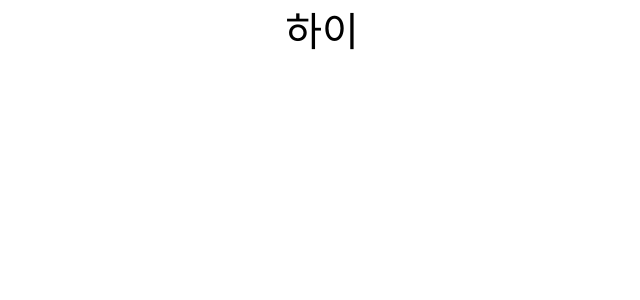
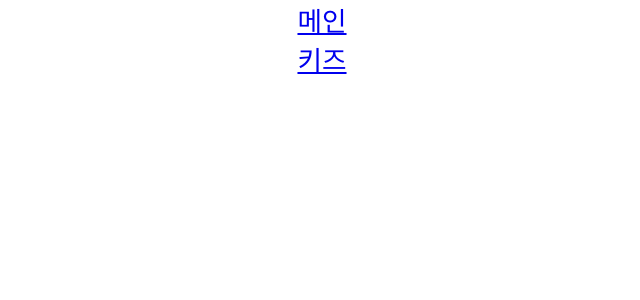
Before and after one commit to msg824/yourics, a React (Create React App) app in the folder client/: page / in a window 1280 px wide. Shown: the top 300 px of the page, without its empty margins (318-958 px from the left). Built offline with nearby package versions, Linux system fonts and the light colour scheme.

Commit message:
React router 로 각 페이지 연결 서버, 클라이언트 동시 실행 가능 명령어 : npm run dev

```diff
--- a/client/package.json
+++ b/client/package.json
@@ -8,6 +8,7 @@
     "@testing-library/user-event": "^7.2.1",
     "react": "^16.13.1",
     "react-dom": "^16.13.1",
+    "react-router-dom": "^5.1.2",
     "react-scripts": "3.4.1"
   },
   "scripts": {
--- a/client/src/App.css
+++ b/client/src/App.css
@@ -1,38 +1,6 @@
-/* .App {
-  text-align: center;
+/* css 선택자 이름은 중복되면 안됨 */
+
+.container-home {
+    font-size: 20pt;
+    text-align: center;
 }
-
-.App-logo {
-  height: 40vmin;
-  pointer-events: none;
-}
-
-@media (prefers-reduced-motion: no-preference) {
-  .App-logo {
-    animation: App-logo-spin infinite 20s linear;
-  }
-}
-
-.App-header {
-  background-color: #282c34;
-  min-height: 100vh;
-  display: flex;
-  flex-direction: column;
-  align-items: center;
-  justify-content: center;
-  font-size: calc(10px + 2vmin);
-  color: white;
-}
-
-.App-link {
-  color: #61dafb;
-}
-
-@keyframes App-logo-spin {
-  from {
-    transform: rotate(0deg);
-  }
-  to {
-    transform: rotate(360deg);
-  }
-} */
--- a/client/src/App.js
+++ b/client/src/App.js
@@ -1,14 +1,36 @@
 import React from 'react';
-import logo from './logo.svg';
 import './App.css';
-import IndexRoot from './components/IndexRoot';
+import { BrowserRouter as Router, Route, Link, Switch } from 'react-router-dom';
+import MainPage from './components/MainPage/MainPage';
+import KidsPage from './components/KidsPage/KidsHome';
 
+// Router 정의
 function App() {
-  return (
-    <div className="App">
-      <IndexRoot></IndexRoot>
-    </div>
-  );
+    return (
+        <div className="App">
+            <Router>
+                <Switch>
+                    <Route exact path="/" children={<Home/>} /> {/* 아래 Home 함수 호출 */}
+                    <Route path="/main" children={<MainPage/>} /> {/* MainPage 호출 */}
+                    <Route path="/kids" children={<KidsPage/>} /> {/* KidsPage 호출 */}
+                </Switch>
+            </Router>
+        </div>
+    );
+}
+
+// Home 페이지 html 여기에 구현 (App.css)
+function Home() {
+    return (
+        <div className="container-home">
+            <div className="link-main">
+                <Link to="/main">메인</Link>
+            </div>
+            <div className="link-kids">
+                <Link to="/kids">키즈</Link>
+            </div>
+        </div>
+    )
 }
 
 export default App;
--- a/client/src/components/IndexRoot.js
+++ /dev/null
@@ -1,25 +0,0 @@
-import React from 'react';
-import './indexRoot.css';
-
-class IndexRoot extends React.Component {
-    constructor(props) {
-        super(props);
-        this.state = {
-
-        }
-    }
-
-    componentDidMount() {
-
-    }
-
-    render() {
-        return (
-            <div className="container">
-                하이
-            </div>
-        )
-    }
-}
-
-export default IndexRoot;
--- a/client/src/components/KidsPage/KidsHome.js
+++ b/client/src/components/KidsPage/KidsHome.js
@@ -0,0 +1,25 @@
+import React from 'react';
+import './css/KidsHome.css';
+
+class KidsHome extends React.Component {
+    constructor(props) {
+        super(props);
+        this.state = {
+
+        }
+    }
+
+    componentDidMount() {
+
+    }
+
+    render() {
+        return (
+            <div className="container_kids">
+                키즈 페이지
+            </div>
+        )
+    }
+}
+
+export default KidsHome;
--- a/client/src/components/MainPage/MainPage.js
+++ b/client/src/components/MainPage/MainPage.js
@@ -0,0 +1,25 @@
+import React from 'react';
+import './css/MainPage.css';
+
+class MainPage extends React.Component {
+    constructor(props) {
+        super(props);
+        this.state = {
+
+        }
+    }
+
+    componentDidMount() {
+
+    }
+
+    render() {
+        return (
+            <div className="container_main">
+                메인 페이지
+            </div>
+        )
+    }
+}
+
+export default MainPage;
--- a/client/src/components/MainPage/css/MainPage.css
+++ b/client/src/components/MainPage/css/MainPage.css
@@ -0,0 +1,5 @@
+.container_main {
+    background-color: skyblue;
+    width: 100%;
+    height: 100%;
+}
--- a/client/src/components/indexRoot.css
+++ /dev/null
@@ -1,4 +0,0 @@
-.container {
-    text-align: center;
-    font-size: 30pt;
-}
```
Also changed, not shown: package.json (+10 -3 lines), 2 other files (tests, documents, lock files or other folders).
